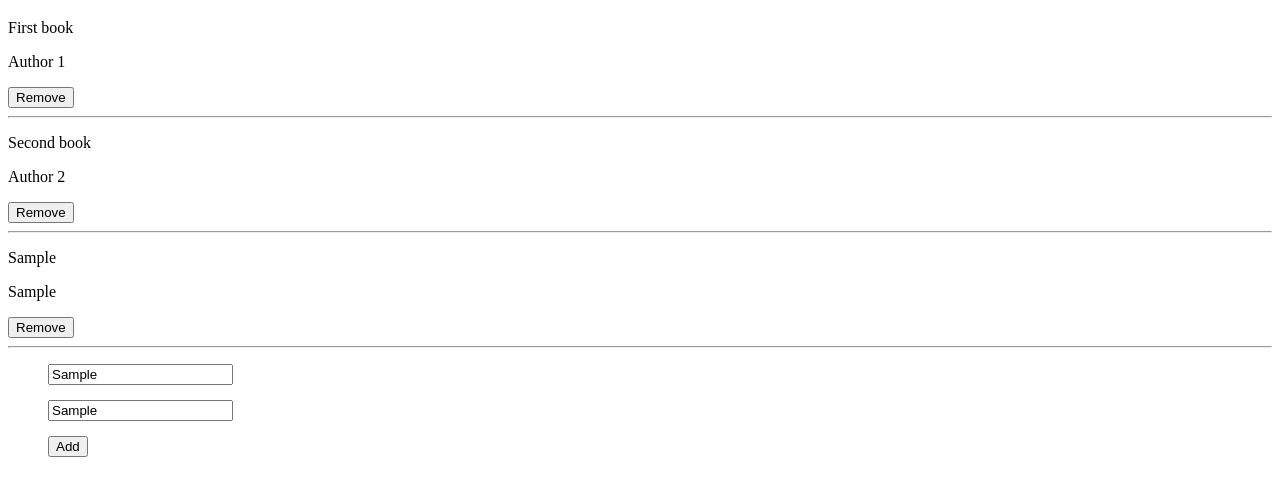
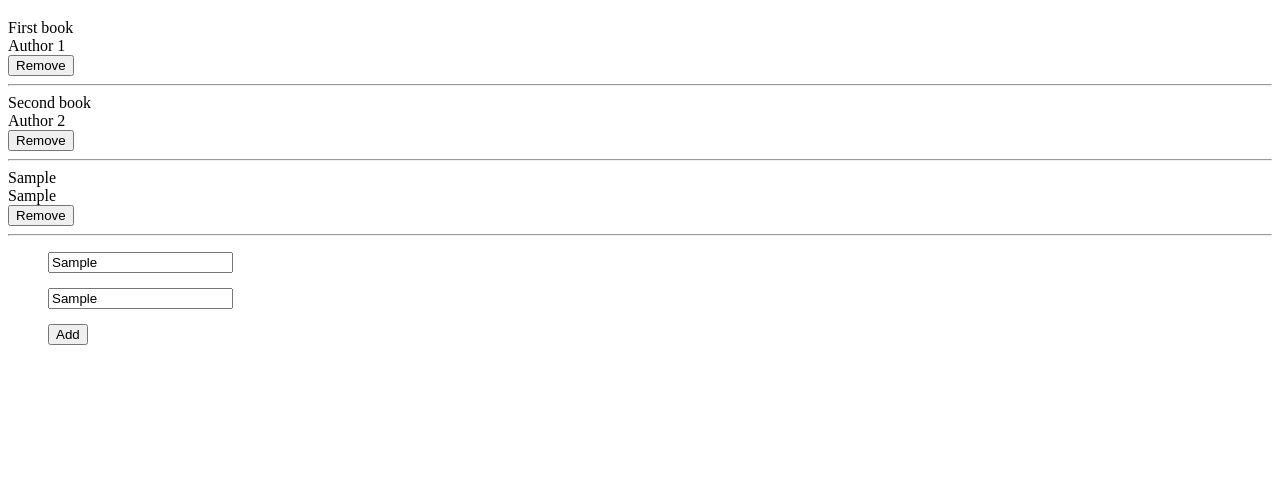
Before and after one commit to Jeddaa/microverse-books-task, a plain HTML site: page index.html in a window 1280 px wide. Both pictures are taken after typing "Sample", "Sample" into the empty fields and a click on the button "Add". Shown: the part 61-556 px from the top of the page. Drawn offline with Linux system fonts and the light colour scheme.

Commit message:
correcting linter errors

```diff
--- a/index.css
+++ b/index.css
@@ -2,3 +2,7 @@ ul > li {
   list-style: none;
   margin-bottom: 15px;
 }
+
+p {
+  margin: 0;
+}
--- a/index.js
+++ b/index.js
@@ -29,8 +29,8 @@ function bookList(books) {
 }
 
 function addBooks() {
-  let title = document.querySelector('#title').value;
-  let author = document.querySelector('#author').value;
+  const title = document.querySelector('#title').value;
+  const author = document.querySelector('#author').value;
   // let data = { title: title, author: author };
   // books.push(data);
   if (title != null && author != null) {
@@ -45,7 +45,7 @@ function addBooks() {
     container.appendChild(element);
   }
   const closeBtn = document.querySelectorAll('.close');
-  for(let i = 0; i < closeBtn.length; i++) {
+  for (let i = 0; i < closeBtn.length; i += 1) {
     closeBtn[i].addEventListener('click', () => {
       closeBtn[i].parentElement.style.display = 'none';
       closeBtn[i].parentElement.remove();
@@ -69,6 +69,5 @@ function saveInfo() {
 title.value = JSON.parse(userInfo)?.title ? JSON.parse(userInfo).title : '';
 author.value = JSON.parse(userInfo)?.author ? JSON.parse(userInfo).author : '';
 
-
 addBtn.addEventListener('click', addBooks);
 bookList(books);
```
Also changed, not shown: .eslintrc.json (added), .github/workflows/linters.yml (added), .stylelintrc.json (added), 2 other files. Lines whose indentation alone changed are shown as unchanged.
